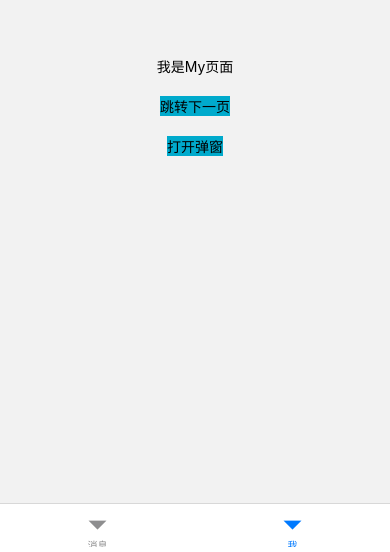
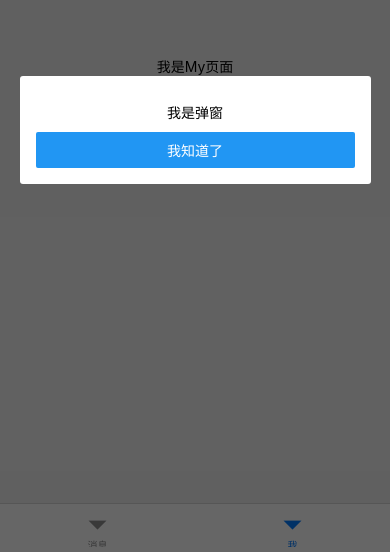
Before and after one commit to tianqing617/ReactNativeAwesome, a React Native app: screen /Modal in a window 390 px wide. Shown: the part 292-844 px from the top of the page. Built offline with nearby package versions, Linux system fonts and the light colour scheme; what @wuba/react-native-echarts would draw is missing.

Commit message:
feat: Navigation，DialogScreen组件

```diff
--- a/src/App.tsx
+++ b/src/App.tsx
@@ -23,6 +23,7 @@ import HomePage from './HomePage/index.tsx'
 import GridPage from './views/grid-demo'
 // Navigation
 import DefaultPage from './views/navigation/DefaultPage.tsx'
+import DialogScreen from './views/navigation/DialogScreen.tsx'
 
 const Stack = createNativeStackNavigator()
 const BottomTab = createBottomTabNavigator();
@@ -42,9 +43,8 @@ function BottomTabHome() {
   );
 }
 
+// 入口函数
 function App(): React.JSX.Element {
-  // <Text>测试</Text>
-  // <WelcomeScreen />
   return (
   <NavigationContainer>
     {/* Home */}
@@ -60,7 +60,17 @@ function App(): React.JSX.Element {
       />
 
       {/* 2.顶部标签导航 */}
-      {/* 3.Page类页面 */}
+      {/* 3.弹窗 */}
+      <Stack.Screen
+        options={{
+          presentation: 'transparentModal' , // card modal transparentModal
+          animation: 'fade',
+          headerShown: false,
+        }}
+        name="Modal"
+        component={DialogScreen}
+      />
+      {/* 4.Page类页面 */}
       {/* TODO: 这里有类型问题，没有解决。去掉any可复现？ */}
       <Stack.Screen name="Home" component={HomeScreen as any} options={{title: 'Home'}} />
       <Stack.Screen name="Welcome" component={WelcomeScreen} />
--- a/src/views/navigation/DefaultPage.tsx
+++ b/src/views/navigation/DefaultPage.tsx
@@ -20,7 +20,7 @@ export default function DefaultPage(
         }}>
         跳转下一页
       </Text>
-      {/* TODO: 弹窗还未实现 */}
+      {/* 弹窗 */}
       <Text
         style={styles.button}
         onPress={() => {
--- /dev/null
+++ b/src/views/navigation/DialogScreen.tsx
@@ -0,0 +1,51 @@
+import React from 'react';
+import {
+  Pressable,
+  Text,
+  View,
+  Button,
+  StyleSheet,
+} from 'react-native';
+import type { ParamListBase } from '@react-navigation/native';
+import { NativeStackScreenProps } from '@react-navigation/native-stack';
+
+export default function DialogScreen(
+  { navigation }: NativeStackScreenProps<ParamListBase>
+): React.JSX.Element {
+  return (
+    <View style={styles.container}>
+      <Pressable style={styles.backdrop} onPress={navigation.goBack} />
+      <View
+        style={styles.dialog}
+      >
+        <Text style={styles.text}>
+          我是弹窗
+        </Text>
+        <Button title="我知道了" onPress={navigation.goBack}/>
+      </View>
+    </View>
+  );
+}
+
+const styles = StyleSheet.create({
+  container: {
+    flex: 1,
+    alignItems: 'center',
+    justifyContent: 'center',
+  },
+  dialog: {
+    padding: 16,
+    width: '90%',
+    maxWidth: 400,
+    borderRadius: 3,
+    backgroundColor: '#fff'
+  },
+  backdrop: {
+    ...StyleSheet.absoluteFillObject,
+    backgroundColor: 'rgba(0, 0, 0, 0.6)',
+  },
+  text: {
+    alignSelf: 'center',
+    marginVertical: 10,
+  },
+});
```
